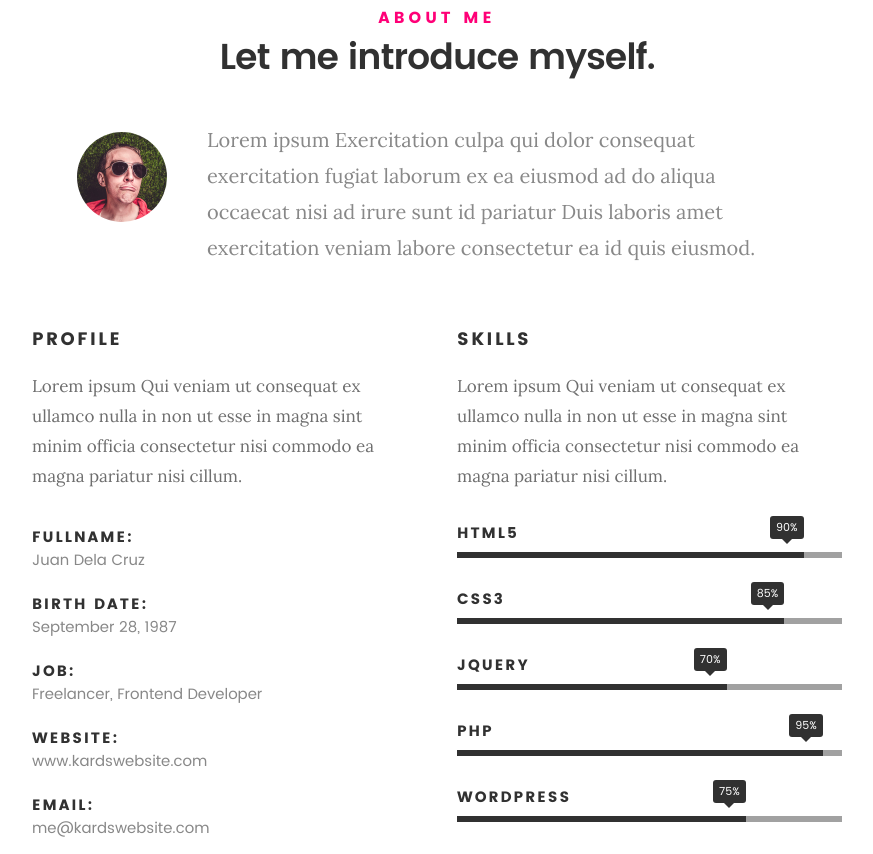
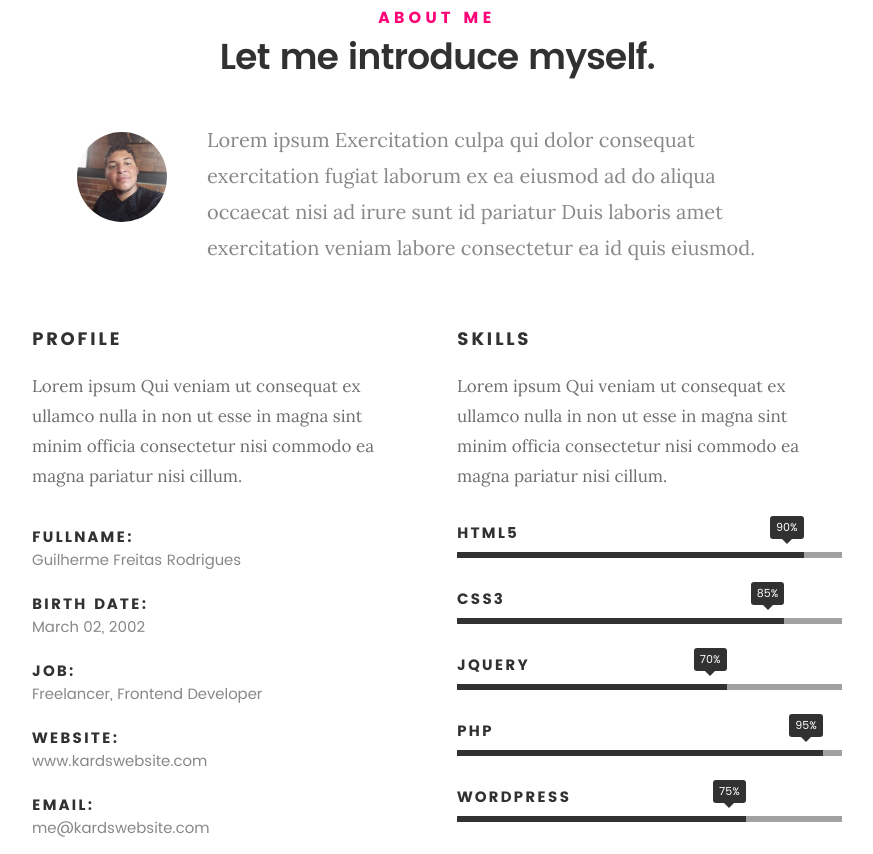
Before and after one commit to FREITASGUILHERME/Sobre-Mim, a plain HTML site: page index.html in a window 1280 px wide. Shown: the part 917-1771 px from the top of the page, without its empty margins (203-1076 px from the left). Drawn offline with Linux system fonts and the light colour scheme; files whose address does not match are found by name.

Commit message:
Profile Edit

```diff
--- a/index.html
+++ b/index.html
@@ -109,7 +109,7 @@
 
    			<div class="intro-info">
 
-   				<img src="images/profile-pic.jpg" alt="Profile Picture">
+   				<img src="images/eu.jpg" alt="Profile Picture">
 
    				<p class="lead">Lorem ipsum Exercitation culpa qui dolor consequat exercitation fugiat laborum ex ea eiusmod ad do aliqua occaecat nisi ad irure sunt id pariatur Duis laboris amet exercitation veniam labore consectetur ea id quis eiusmod.</p>
    			</div>
@@ -127,11 +127,11 @@
    			<ul class="info-list">
    				<li>
    					<strong>Fullname:</strong>
-   					<span>Juan Dela Cruz</span>
+   					<span>Guilherme Freitas Rodrigues</span>
    				</li>
    				<li>
    					<strong>Birth Date:</strong>
-   					<span>September 28, 1987</span>
+   					<span>March 02, 2002</span>
    				</li>
    				<li>
    					<strong>Job:</strong>
@@ -999,8 +999,8 @@
 
       	<div class="col-six tab-full">
 	      	<div class="copyright">
-		        	<span>© 2022.</span>
-		        	<span>Design by <a href="https://github.com/FREITASGUILHERME">Guilherme Freitas</a></span>
+		        	<span>© 2022 Guilherme Freitas.</span>
+		        	<span>Design by <a href="http://www.styleshout.com/"> styleshout</a></span>
 		         </div>
 	      	</div>
 
```
Also changed, not shown: images/eu.jpg (added).
